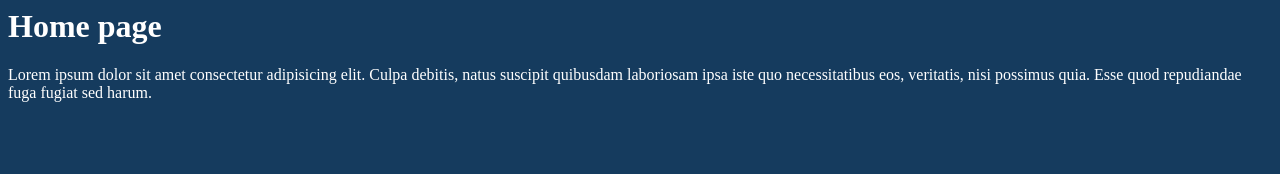
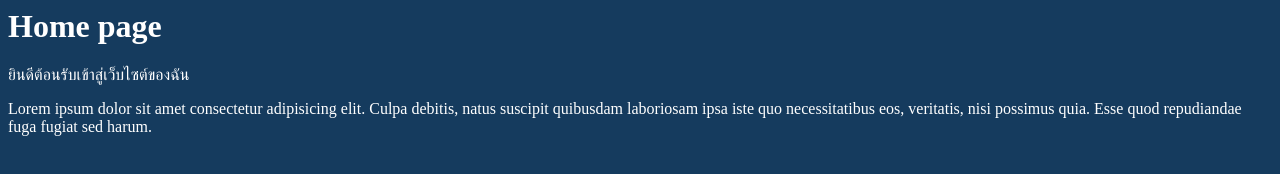
Before and after one commit to chanthanat/git-workshop, a plain HTML site: page index.html in a window 1280 px wide. Drawn offline with Linux system fonts and the light colour scheme.

Commit message:
Edit home page add welcom message

```diff
--- a/index.html
+++ b/index.html
@@ -8,6 +8,7 @@
 </head>
 <body>
     <h1>Home page</h1>
+    <p>ยินดีต้อนรับเข้าสู่เว็บไซต์ของฉัน</p>
     <p>Lorem ipsum dolor sit amet consectetur adipisicing elit. Culpa debitis, natus suscipit quibusdam laboriosam ipsa iste quo necessitatibus eos, veritatis, nisi possimus quia. Esse quod repudiandae fuga fugiat sed harum.
 
     </p>
```
